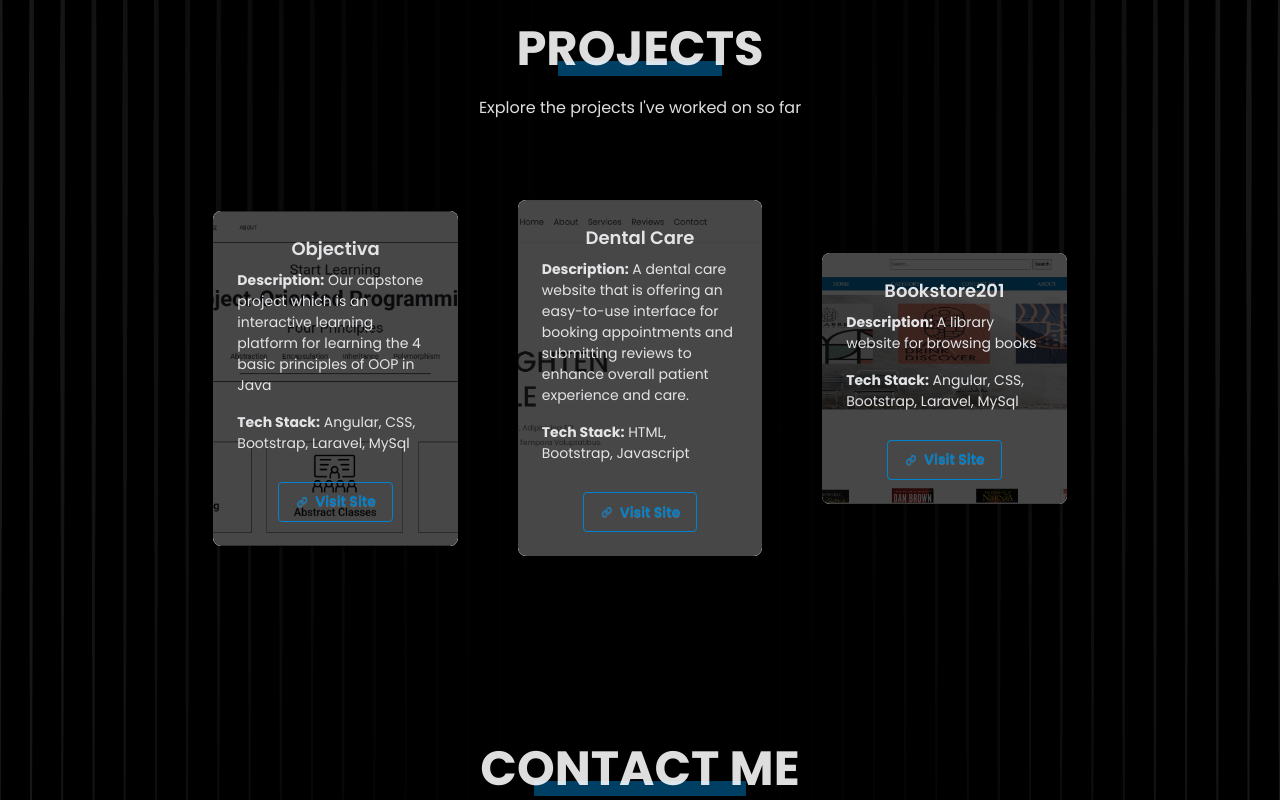
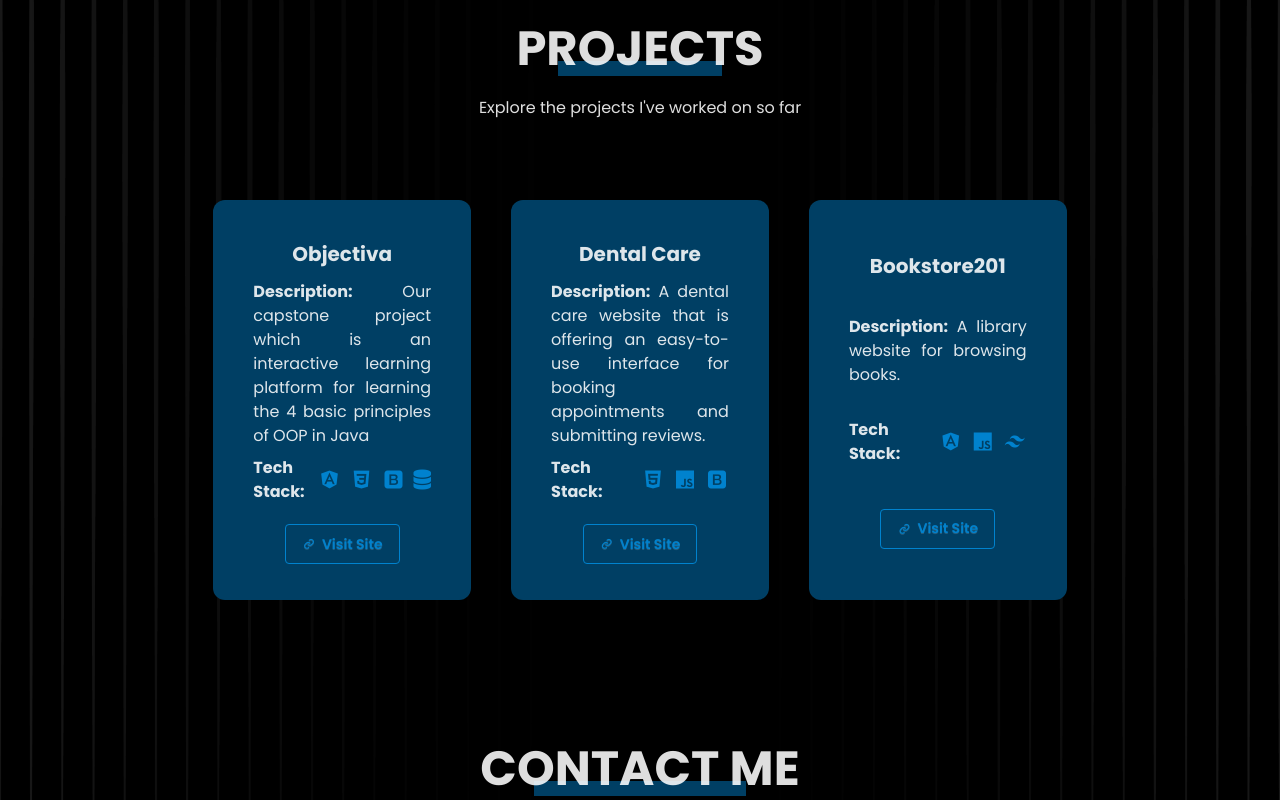
Before and after one commit to cjcrsstmo/portfolio, a React (Vite) app: page / in a window 1280 px wide. Shown: the part 2797-3597 px from the top of the page. Built offline with nearby package versions, Linux system fonts and the light colour scheme.

Commit message:
updated projects section

```diff
--- a/src/sections/AboutMe.tsx
+++ b/src/sections/AboutMe.tsx
@@ -21,7 +21,7 @@ const AboutMe = () => {
 
 
           {/* About Me Text */}
-          <div className='flex flex-col items-center justify-center w-full sm:w-1/2 sm:mt-0' data-aos="fade-left">
+          <div className='flex flex-col items-center justify-center w-full lg:w-1/2 sm:mt-0' data-aos="fade-left">
             <p className="text-white text-lg sm:text-xl md:text-xl leading-10 text-justify opacity-90">
               Hello everyone, I'm <span className="text-primary font-bold">Chrisjohn Crisostomo</span>. As an aspiring full-stack developer, my journey in web development has been both enriching and exciting. I find satisfaction in constructing responsive websites and overseeing their backends.
             </p>
--- a/src/sections/Projects.tsx
+++ b/src/sections/Projects.tsx
@@ -22,8 +22,41 @@ const Projects = () => {
 
                 <p className='text-center' data-aos="zoom-in-up">Explore the projects I've worked on so far</p>
 
-                <div className='flex flex-col sm:flex-row justify-center items-center mx-auto w-2/3 gap-15 mt-10 xl:mt-20'>
-                    <div className="card bg-base-100 image-full w-96 shadow-sm" data-aos="zoom-in-up">
+                <div className='flex flex-col lg:flex-row justify-center items-center mx-auto w-full md:w-2/3 gap-8 sm:gap-10 md:gap:15 mt-10 xl:mt-20'>
+
+                <div className='flex flex-col justify-around items-center bg-primary-content rounded-xl p-10 w-8/10 sm:w-5/10 md:w-3/4 lg:w-2/5 min-h-100 max-h-100' >
+                <p className="mx-auto mb-3 text-xl font-bold">Objectiva</p>
+                        <p className='text-justify'><strong>Description:</strong> Our capstone project which is an interactive learning platform for learning the 4 basic principles of OOP in Java</p>
+                        <p className='mt-2 text-start w-full flex gap-2 items-center justify-start'>
+                            <strong>Tech Stack:</strong> <i className='bx bxl-angular text-2xl text-primary '/> <i className='bx bxl-css3 text-2xl text-primary '/> <i className='bx bxl-bootstrap text-2xl text-primary '/> <i className='fab fa-laravel text-xl text-primary '/> <i className='fa-solid fa-database text-xl text-primary '/>
+                        </p>
+                        <div className="card-actions justify-end">
+                            <a href='https://objectiva.tech' target='_blank' className="btn btn-outline btn-primary mx-auto mt-5"><i className='bx bx-link' ></i>Visit Site</a>
+                        </div>
+                    </div>
+
+                    <div className='flex flex-col justify-around items-center bg-primary-content rounded-xl p-10 w-8/10 sm:w-5/10 md:w-3/4 lg:w-2/5 min-h-100 max-h-100 ' >
+                        <p className="mx-auto mb-3 text-xl font-bold">Dental Care</p>
+                        <p className='text-justify'><strong>Description:</strong> A dental care website that is offering an easy-to-use interface for booking appointments and submitting reviews.</p>
+                        <p className='mt-2 text-start w-full flex gap-2 items-center justify-start'>
+                            <strong>Tech Stack:</strong> <i className='bx bxl-html5 text-2xl text-primary '/> <i className='bx bxl-javascript text-2xl text-primary'/> <i className='bx bxl-bootstrap text-2xl text-primary '/>
+                        </p>
+                        <div className="card-actions justify-end">
+                            <a href='https://cjcrsstmo.github.io/DentalCare/' target='_blank' className="btn btn-outline btn-primary  mx-auto mt-5"><i className='bx bx-link' ></i>Visit Site</a>
+                        </div>
+                    </div>
+
+                    <div className='flex flex-col justify-around items-center bg-primary-content rounded-xl p-10 w-8/10 sm:w-5/10 md:w-3/4 lg:w-2/5 min-h-100 max-h-100 ' >
+                        <p className="mx-auto mb-3 text-xl font-bold">Bookstore201</p>
+                        <p className='text-justify'><strong>Description:</strong> A library website for browsing books.</p>
+                        <p className='mt-2 text-start w-full flex gap-2 items-center justify-start'>
+                            <strong>Tech Stack:</strong> <i className='bx bxl-angular text-2xl text-primary '/> <i className='bx bxl-javascript text-2xl text-primary '/> <i className='bx bxl-tailwind-css text-2xl text-primary '/>
+                        </p>
+                        <div className="card-actions justify-end">
+                            <a href='https://cjcrsstmo.github.io/Bookstore201/' target='_blank' className="btn btn-outline btn-primary  mx-auto mt-5"><i className='bx bx-link' ></i>Visit Site</a>
+                        </div>
+                    </div>
+                    {/* <div className="card bg-base-100 image-full w-96 shadow-sm" data-aos="zoom-in-up">
                         <figure>
                             <img
                             src={objectiva} alt="objectiva" className='rounded-lg'/>
@@ -62,7 +95,7 @@ const Projects = () => {
                             <a href='https://cjcrsstmo.github.io/Bookstore201/' target='_blank' className="btn btn-outline btn-primary mx-auto mt-5"><i className='bx bx-link' ></i>Visit Site</a>
                             </div>
                         </div>
-                    </div>
+                    </div> */}
                 </div>
 
 
--- a/src/sections/Skills.tsx
+++ b/src/sections/Skills.tsx
@@ -10,7 +10,7 @@ const Skills = () => {
                     <p className='border-b-15 border-primary-content -translate-y-3 w-2/3 z-0' data-aos="zoom-in-up"></p>
                 </div>
 
-                  <p data-aos="fade-up">I've learned about different tech tools in my studies, and right now, I'm still improving myself, especially Back-end Development.</p>
+                  <p className="w-8/10 mx-auto" data-aos="fade-up">I've learned about different tech tools in my studies, and right now, I'm still improving myself, especially Back-end Development.</p>
               </div>
 
 
```
